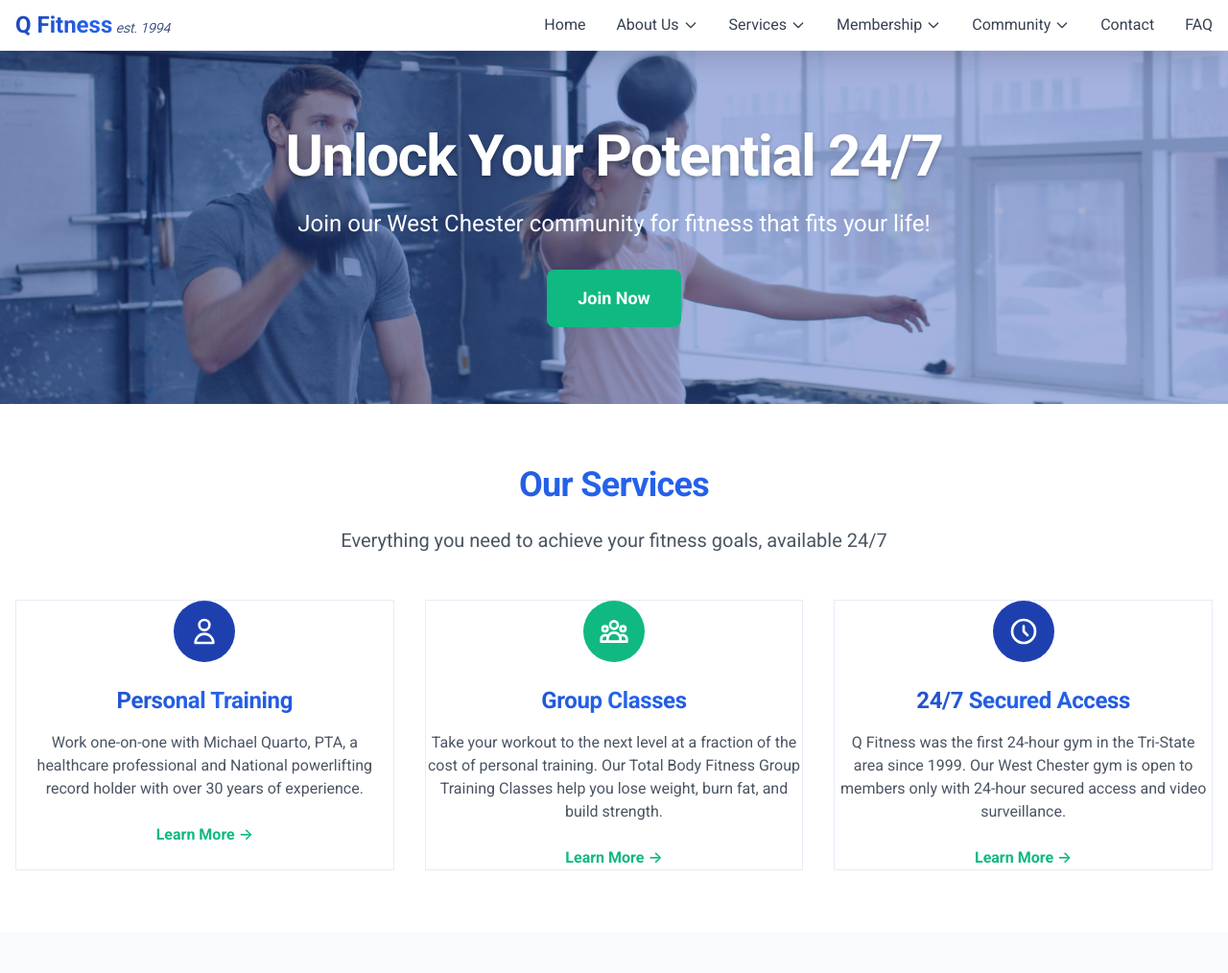
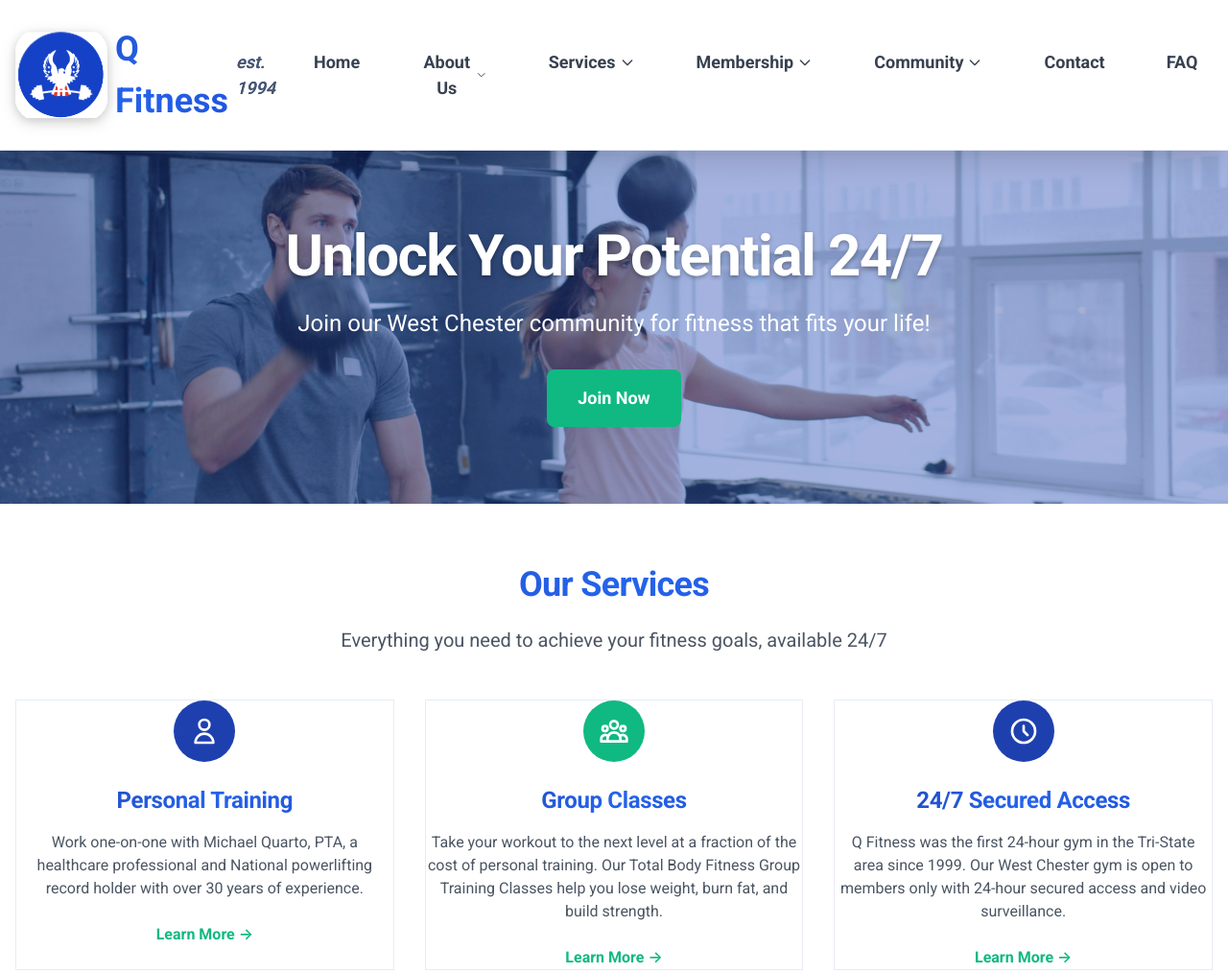
Before and after one commit to cp55577/qfitness, a plain HTML site: page index.html in a window 1280 px wide. Shown: the top 1014 px of the page at 96% size. Drawn offline with nearby package versions, Linux system fonts and the light colour scheme.

Commit message:
Enhanced navbar with logo and improved typography
- Added newlogo4.png logo to navbar with 3D effects and feathering
- Increased logo size to 6rem with reduced padding for maximum impact
- Added drop shadows, rounded corners, and subtle glow effects
- Enhanced brand text: Q Fitness increased to 2.25rem, est. 1994 to 1.125rem
- Improved menu typography: all navigation items now 1.125rem with better spacing
- Added hover effects for dropdown menus with slide animations
- Increased navbar height and padding to accommodate larger elements
- Added proper spacing between brand elements and navigation menu
- Universal styling applied across all pages via CSS

```diff
--- a/styles.css
+++ b/styles.css
@@ -72,8 +72,9 @@ body::before {
   -webkit-backdrop-filter: blur(10px);
   border-bottom: 1px solid rgba(30, 64, 175, 0.1);
   box-shadow: var(--shadow-lg);
-  padding: var(--space-2) 0;
+  padding: 1.5rem 0;
   transition: all var(--transition-base);
+  min-height: 5.5rem;
 }
 
 .navbar:hover {
@@ -81,26 +82,66 @@ body::before {
   box-shadow: var(--shadow-xl);
 }
 
-/* Navbar brand enhancement with universal est. 1994 */
+/* Navbar brand enhancement with logo and universal est. 1994 */
 .navbar-brand {
   font-weight: 800;
-  font-size: 1.5rem;
+  font-size: 2.25rem;
   background: var(--gradient-primary);
   -webkit-background-clip: text;
   -webkit-text-fill-color: transparent;
   background-clip: text;
   transition: all var(--transition-base);
   position: relative;
+  display: flex;
+  align-items: center;
+  gap: 0.5rem;
+  margin-right: 1.5rem;
 }
 
 .navbar-brand:hover {
   transform: scale(1.05);
 }
 
+.navbar-brand:hover::before {
+  transform: perspective(1000px) rotateX(0deg) rotateY(0deg) scale(1.1);
+  filter: drop-shadow(0 6px 12px rgba(0, 0, 0, 0.2)) drop-shadow(0 3px 6px rgba(0, 0, 0, 0.15)) brightness(1.15) contrast(1.1);
+}
+
+.navbar-brand::before {
+  content: '';
+  width: 6rem;
+  height: 6rem;
+  background-image: url('images/newlogo4.png');
+  background-size: contain;
+  background-repeat: no-repeat;
+  background-position: center;
+  flex-shrink: 0;
+  margin: -1rem 0;
+  filter: drop-shadow(0 4px 8px rgba(0, 0, 0, 0.15)) drop-shadow(0 2px 4px rgba(0, 0, 0, 0.1)) brightness(1.1) contrast(1.05);
+  border-radius: 1.5rem;
+  overflow: hidden;
+  position: relative;
+  transition: all var(--transition-base);
+  transform: perspective(1000px) rotateX(5deg) rotateY(-2deg);
+}
+
+.navbar-brand::before::after {
+  content: '';
+  position: absolute;
+  top: 0;
+  left: 0;
+  right: 0;
+  bottom: 0;
+  background: radial-gradient(circle at center, transparent 60%, rgba(30, 64, 175, 0.1) 100%);
+  pointer-events: none;
+  border-radius: 1.5rem;
+  box-shadow: inset 0 0 20px rgba(30, 64, 175, 0.1);
+}
+
 .navbar-brand::after {
   content: ' est. 1994';
-  font-size: 0.875rem;
-  font-weight: 300;
+  font-size: 1.125rem;
+  font-weight: 500;
   color: var(--gray-600);
   font-style: italic;
   transition: all var(--transition-base);
@@ -111,6 +152,47 @@ body::before {
 .navbar-brand:hover::after {
   color: var(--primary-green);
   transform: translateY(-1px);
+}
+
+/* Navigation menu items styling */
+.navbar a:not(.navbar-brand) {
+  font-size: 1.125rem;
+  font-weight: 600;
+  padding: 0.5rem 1rem;
+  border-radius: 0.5rem;
+  transition: all var(--transition-base);
+}
+
+.navbar a:not(.navbar-brand):hover {
+  background-color: rgba(16, 185, 129, 0.1);
+  transform: translateY(-1px);
+}
+
+/* Dropdown menu items styling */
+.navbar .group button {
+  font-size: 1.125rem;
+  font-weight: 600;
+  padding: 0.5rem 1rem;
+  border-radius: 0.5rem;
+  transition: all var(--transition-base);
+}
+
+.navbar .group button:hover {
+  background-color: rgba(16, 185, 129, 0.1);
+  transform: translateY(-1px);
+}
+
+/* Dropdown content items */
+.navbar .group div a {
+  font-size: 1rem;
+  font-weight: 500;
+  padding: 0.75rem 1rem;
+  transition: all var(--transition-base);
+}
+
+.navbar .group div a:hover {
+  background-color: rgba(16, 185, 129, 0.1);
+  transform: translateX(4px);
 }
 
 /* ===== MICHAEL QUARTO PHOTOS STYLING ===== */
```
Also changed, not shown: images/new_logo.png (added), images/new_logo2.png (added), images/newlogo4.png (added).
